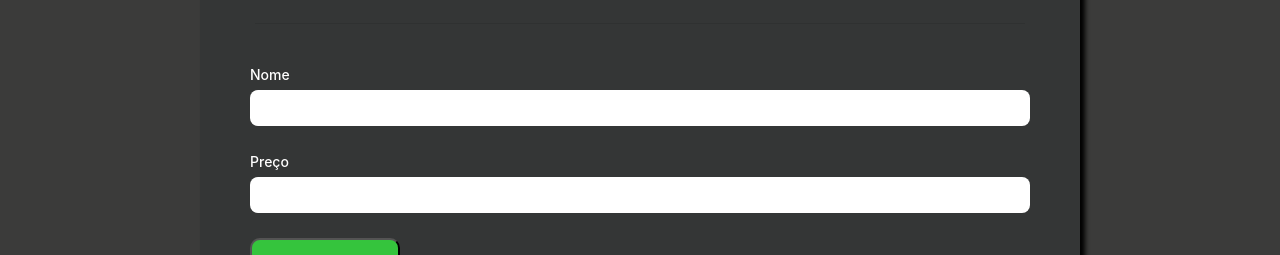
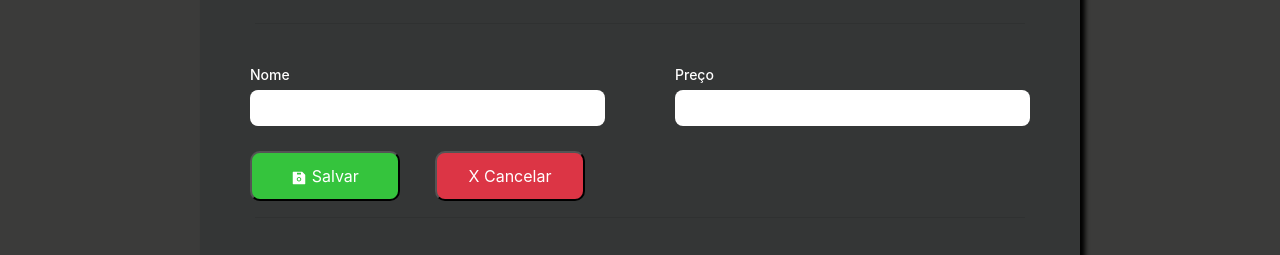
Before and after one commit to wilembergson/oBalaio, a React (Create React App) app in the folder frontend/: page /confirmacao in a window 1280 px wide. Shown: the part 208-463 px from the top of the page. Built offline with nearby package versions, Linux system fonts and the light colour scheme; no server answers.

Commit message:
Limpar campos do cadastro.

```diff
--- a/frontend/src/components/Cadastro/Cadastro.css
+++ b/frontend/src/components/Cadastro/Cadastro.css
@@ -16,14 +16,19 @@ h1{
 hr{
     width: auto;
 }
-
+.cadastro{
+    display: flex;
+    flex-direction: row;
+}
 .cadastro-campo{
     display: flex;
     flex-direction: column;
     margin-bottom: 25px;
     padding-right: 35px;
     padding-left: 35px;
+    width: 100%;
 }
+
 
 .cadastro-campo label{
     margin-bottom: 5px;
--- a/frontend/src/components/Cadastro/Cadastro.jsx
+++ b/frontend/src/components/Cadastro/Cadastro.jsx
@@ -4,6 +4,7 @@ import axios from 'axios'
 import { BsFillTrashFill } from 'react-icons/bs'
 import { GrEdit } from 'react-icons/gr'
 import { AiFillSave } from 'react-icons/ai'
+import { Link } from 'react-router-dom'
 
 const API_URL = 'http://localhost:8080/produtos'
 
@@ -29,13 +30,14 @@ function Cadastro() {
         evento.preventDefault()
         if (produto.id === null) {
             axios.post(API_URL, produto)
-        }else{
+        } else {
             axios.put(`${API_URL}/${produto.id}`, produto)
         }
         setProduto(produtoInicial)
+        window.location.reload();
     }
 
-    function atualizar(p){
+    function atualizar(p) {
         alert(`Produto de ID=${p.id} selecionado. Altere os campos que desejar no formulário de cadastro para atualizar os dados deste produto.`)
         setProduto(p)
     }
@@ -51,6 +53,7 @@ function Cadastro() {
             <hr className="sss" />
             {/*--------------------------------------FORM-------------------------------------------------*/}
             <form onSubmit={onSubmit}>
+                <div className="cadastro">
                     <div className="cadastro-campo">
                         <label htmlFor="name">Nome</label>
                         <input id="name" className="name" type="text" onChange={onChange} />
@@ -59,8 +62,10 @@ function Cadastro() {
                         <label htmlFor="price">Preço</label>
                         <input id="price" className="price" type="number" onChange={onChange} step="0.01" />
                     </div>
+                </div>
                 <div>
                     <button type="submit" className="bt-salvar"><AiFillSave /> Salvar</button>
+                    <button type="reset" className="bt-salvar bg-danger"> X Cancelar</button>
                 </div>
             </form>
             {/*--------------------------------------------------------------------------------------------*/}
@@ -84,7 +89,7 @@ function Cadastro() {
                                     <td>{p.name}</td>
                                     <td>R${p.price.toFixed(2)}</td>
                                     <td><button type="button" onClick={() => deletar(p)} onMouseOver="Deletar" className="btn btn-danger"><BsFillTrashFill /></button>
-                                                <button type="button" onClick={() => atualizar(p)} className="btn btn-warning"><GrEdit /></button>
+                                        <button type="reset" onClick={() => atualizar(p)} className="btn btn-warning"><GrEdit /></button>
                                     </td>
                                 </tr>
 
--- a/frontend/src/components/ListaPedidos/ListaPedidos.jsx
+++ b/frontend/src/components/ListaPedidos/ListaPedidos.jsx
@@ -66,9 +66,9 @@ function ListaPedidos() {
                     <table className="table table-striped">
                         <thead>
                             <tr>
-                                <td>Nome</td>
+                                <td>NOME</td>
                                 <td>PREÇO(R$)</td>
-                                <td>Quantidade</td>
+                                <td>QUANTIDADE</td>
                             </tr>
                         </thead>
                         <tbody>
--- a/frontend/src/components/ProdutoComponent/ProdutoComponent.jsx
+++ b/frontend/src/components/ProdutoComponent/ProdutoComponent.jsx
@@ -90,7 +90,7 @@ function ProdutoComponent() {
                                         <td>{p.name}</td>
                                         <td>{p.price.toFixed(2)}</td>
                                         <td>{p.quantity}</td>
-                                        <td><button onClick={() => removeCesta(p)} type="button" className="btn2 btn-danger">-</button></td>
+                                        <td><button onClick={() => removeCesta(p)} type="button" className="btn2 btn-danger">X</button></td>
                                     </tr>
 
                                 )
```
Also changed, not shown: frontend/src/components/RotasPedidos/RotasPedidos.jsx (deleted, +0 -19 lines). Lines whose indentation alone changed are shown as unchanged.
